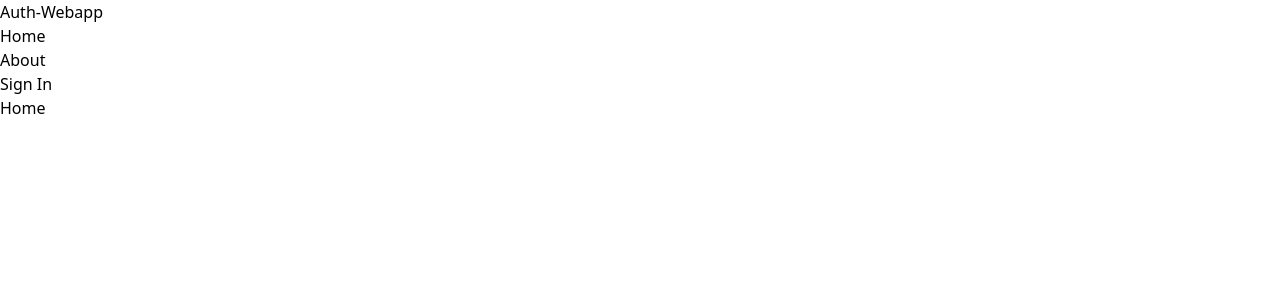
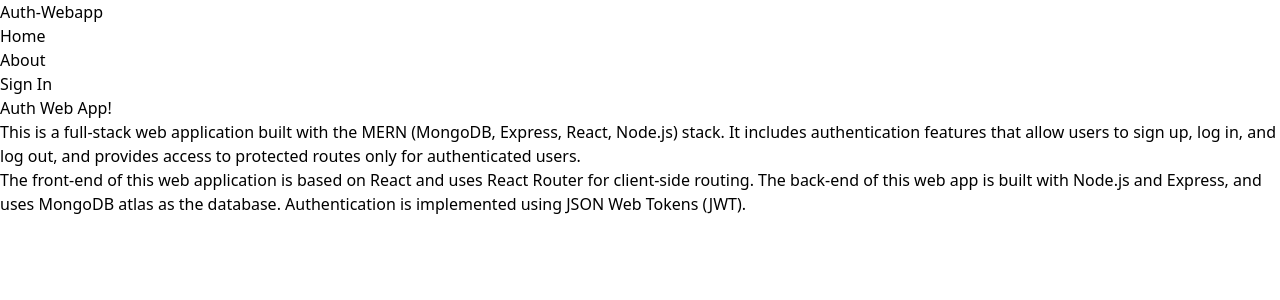
Before and after one commit to SimiyuWafulah/auth-webapp, a React (Vite) app in the folder client/: page / in a window 1280 px wide. Shown: the top 300 px of the page. Built offline with nearby package versions, Linux system fonts and the light colour scheme.

Commit message:
home and about complete info

```diff
--- a/client/src/pages/About.jsx
+++ b/client/src/pages/About.jsx
@@ -1,9 +1,23 @@
-import React from 'react'
+import React from 'react';
 
 export default function About() {
   return (
-    <div>
-      About
+    <div className='px-4 py-12 max-w-2xl mx-auto'>
+      <h1 className='text-3xl font-bold  mb-4 text-slate-800'>
+       Auth Web App!
+      </h1>
+      <p className='mb-4 text-slate-700'>
+        This is a full-stack web application built with the MERN (MongoDB,
+        Express, React, Node.js) stack. It includes authentication features that
+        allow users to sign up, log in, and log out, and provides access to
+        protected routes only for authenticated users.
+      </p>
+      <p className='mb-4 text-slate-700'>
+        The front-end of this web application is  based on React  and uses React
+        Router for client-side routing. The back-end of this web app is built with Node.js and
+        Express, and uses MongoDB atlas as the database. Authentication is implemented
+        using JSON Web Tokens (JWT).
+      </p>
     </div>
-  )
+  );
 }
--- a/client/src/pages/Home.jsx
+++ b/client/src/pages/Home.jsx
@@ -1,9 +1,23 @@
-import React from 'react'
+import React from 'react';
 
 export default function Home() {
   return (
-    <div>
-     Home
+    <div className='px-4 py-12 max-w-2xl mx-auto'>
+      <h1 className='text-3xl font-bold  mb-4 text-slate-800'>
+       Auth Web App!
+      </h1>
+      <p className='mb-4 text-slate-700'>
+        This is a full-stack web application built with the MERN (MongoDB,
+        Express, React, Node.js) stack. It includes authentication features that
+        allow users to sign up, log in, and log out, and provides access to
+        protected routes only for authenticated users.
+      </p>
+      <p className='mb-4 text-slate-700'>
+        The front-end of this web application is  based on React  and uses React
+        Router for client-side routing. The back-end of this web app is built with Node.js and
+        Express, and uses MongoDB atlas as the database. Authentication is implemented
+        using JSON Web Tokens (JWT).
+      </p>
     </div>
-  )
+  );
 }
```
